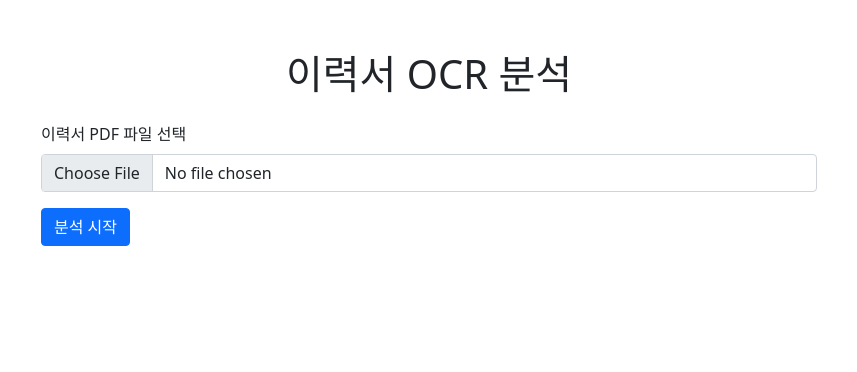
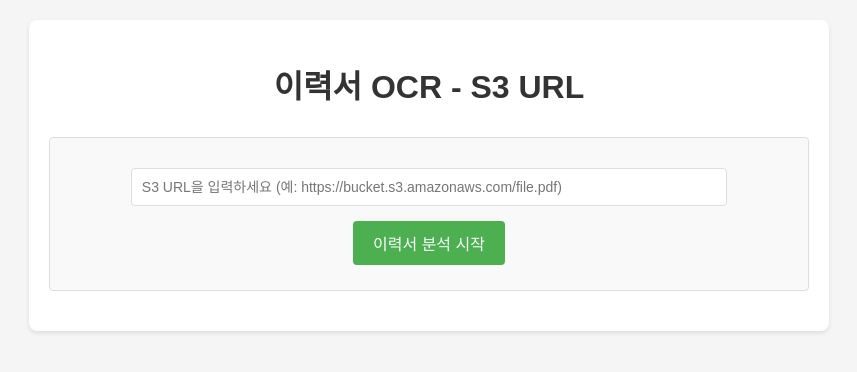
Before and after one commit to 100-hours-a-week/19-Respec-AI, a FastAPI app: page / in a window 1280 px wide. Shown: the top 372 px of the page, without its empty margins (211-1068 px from the left). Run offline with FastAPI, Linux system fonts and the light colour scheme.

Commit message:
[refactor]:FastAPI 서버 코드 개선

```diff
--- a/main.py
+++ b/main.py
@@ -1,4 +1,4 @@
-from fastapi import FastAPI, File, UploadFile, HTTPException, Request
+from fastapi import FastAPI, HTTPException, Request
 from fastapi.responses import HTMLResponse
 from fastapi.staticfiles import StaticFiles
 from fastapi.templating import Jinja2Templates
@@ -6,6 +6,7 @@
 import logging
 import os
 from model import OCRModel
+from pydantic import BaseModel
 
 # 로깅 설정
 logging.basicConfig(level=logging.INFO)
@@ -22,10 +23,14 @@
 
 # 정적 파일 및 템플릿 폴더 설정
 app.mount("/static", StaticFiles(directory="static"), name="static")
-templates = Jinja2Templates(directory="templates")   # ← 반드시 templates
+templates = Jinja2Templates(directory="templates")
 
 # OCR 모델 초기화
 ocr_model = OCRModel()
+
+# Pydantic 모델
+class S3URLRequest(BaseModel):
+    filelink: str
 
 @app.get("/", response_class=HTMLResponse)
 async def read_root(request: Request):
@@ -33,23 +38,146 @@
     return templates.TemplateResponse("index.html", {"request": request})
 
 @app.post("/ocrspec")
-async def analyze_resume(file: UploadFile = File(...)):
-    """이력서 PDF 분석"""
+async def analyze_resume_from_url(request: S3URLRequest):
+    """이력서 PDF 분석 (S3 URL)"""
     try:
-        # 파일 확장자 검사
-        if not file.filename.lower().endswith('.pdf'):
-            raise HTTPException(status_code=400, detail="PDF 파일만 업로드 가능합니다.")
+        s3_url = request.filelink.strip()
 
-        contents = await file.read()
-        results = ocr_model.process_pdf(contents)
+        # URL 유효성 검사
+        if not s3_url or not s3_url.startswith(('http://', 'https://')):
+            raise HTTPException(status_code=400, detail="유효한 URL을 입력해주세요.")
+
+        # PDF 파일인지 확인 (URL에서 파일 확장자 확인)
+        if not s3_url.lower().endswith('.pdf'):
+            raise HTTPException(status_code=400, detail="PDF 파일 URL만 처리 가능합니다.")
+
+        # S3 URL에서 PDF 처리
+        results = ocr_model.process_pdf_from_url(s3_url)
 
         if not results:
             raise HTTPException(status_code=400, detail="텍스트를 추출할 수 없습니다.")
 
-        return {"full_text": results}
+        # 구조화된 데이터로 파싱
+        structured_data = ocr_model.parse_resume(results)
+
+        # 응답 형식에 맞게 변환
+        response_data = {
+            "nickname": "",  # 추후 구현
+            "final_edu": "",
+            "final_status": "",
+            "desired_job": "",
+            "universities": [],
+            "careers": [],
+            "certificates": [],
+            "languages": [],
+            "activities": []
+        }
+
+        # 대학교 정보 변환
+        for uni in structured_data.get("universities", []):
+            university_info = {
+                "school_name": uni.get("name", ""),
+                "degree": uni.get("degree", ""),
+                "major": uni.get("major", ""),
+                "gpa": 0.0,  # 추후 구현
+                "gpa_max": 4.5  # 추후 구현
+            }
+            response_data["universities"].append(university_info)
+
+        # 학위 우선순위 비교 개선
+        degree_priority = ["박사", "석사", "학사", "전문학사", "고등학교"]
+        highest_degree = None
+        for uni in response_data["universities"]:
+            deg = uni.get("degree", "")
+            for d in degree_priority:
+                if d in deg:
+                    if (highest_degree is None) or (degree_priority.index(d) < degree_priority.index(highest_degree)):
+                        highest_degree = d
+
+        if highest_degree:
+            response_data["final_edu"] = highest_degree
+            response_data["final_status"] = "졸업"
+
+        # 경력 정보 변환
+        for career in structured_data.get("careers", []):
+            career_info = {
+                "company": career.get("company", ""),
+                "role": career.get("role", ""),
+                "work_month": career.get("work_month", 0)
+            }
+            response_data["careers"].append(career_info)
+
+        # 자격증 정보 변환
+        for cert in structured_data.get("certificates", []):
+            if isinstance(cert, dict):
+                response_data["certificates"].append(cert.get("name", ""))
+            else:
+                response_data["certificates"].append(str(cert))
+
+        # 언어 정보 변환
+        for lang in structured_data.get("languages", []):
+            if isinstance(lang, dict):
+                language_info = {
+                    "test": lang.get("test", ""),
+                    "score_or_grade": lang.get("score", "")
+                }
+                response_data["languages"].append(language_info)
+            else:
+                response_data["languages"].append({
+                    "test": str(lang),
+                    "score_or_grade": ""
+                })
+
+        # 활동 정보 변환
+        for activity in structured_data.get("activities", []):
+            if isinstance(activity, dict):
+                activity_info = {
+                    "name": activity.get("name", activity.get("description", "")),
+                    "role": activity.get("role", ""),
+                    "award": ""
+                }
+                response_data["activities"].append(activity_info)
+            else:
+                response_data["activities"].append({
+                    "name": str(activity),
+                    "role": "",
+                    "award": ""
+                })
+
+        # 수상 정보를 활동에 추가
+        for award in structured_data.get("awards", []):
+            if isinstance(award, dict):
+                award_info = {
+                    "name": award.get("description", ""),
+                    "role": "",
+                    "award": "수상"
+                }
+                response_data["activities"].append(award_info)
+            else:
+                response_data["activities"].append({
+                    "name": str(award),
+                    "role": "",
+                    "award": "수상"
+                })
+
+        return response_data
+
+    except HTTPException:
+        raise
     except Exception as e:
-        logger.error(f"이력서 분석 중 오류 발생: {str(e)}")
-        raise HTTPException(status_code=500, detail=str(e))
+        error_msg = str(e)
+        logger.error(f"S3 URL에서 이력서 분석 중 오류 발생: {error_msg}")
+
+        # 자격 증명 관련 에러인 경우 더 친화적인 메시지
+        if "credentials" in error_msg.lower():
+            raise HTTPException(
+                status_code=500,
+                detail="S3 파일에 접근할 수 없습니다. 파일이 공개되어 있는지 확인하거나, AWS 자격 증명을 설정해주세요."
+            )
+        elif "404" in error_msg or "not found" in error_msg.lower():
+            raise HTTPException(status_code=404, detail="파일을 찾을 수 없습니다. URL을 확인해주세요.")
+        else:
+            raise HTTPException(status_code=500, detail=f"처리 중 오류가 발생했습니다: {error_msg}")
 
 if __name__ == "__main__":
-    uvicorn.run(app, host="0.0.0.0", port=8000)
+    uvicorn.run("main:app", host="0.0.0.0", port=8000)
--- a/templates/index.html
+++ b/templates/index.html
@@ -3,157 +3,274 @@
 <head>
     <meta charset="UTF-8">
     <meta name="viewport" content="width=device-width, initial-scale=1.0">
-    <title>이력서 OCR 분석</title>
-    <link href="https://cdn.jsdelivr.net/npm/bootstrap@5.1.3/dist/css/bootstrap.min.css" rel="stylesheet">
+    <title>이력서 OCR - S3 URL</title>
     <style>
-        .container { max-width: 800px; margin-top: 50px; }
-        .result-box {
+        body {
+            font-family: 'Noto Sans KR', sans-serif;
+            max-width: 800px;
+            margin: 0 auto;
+            padding: 20px;
+            background-color: #f5f5f5;
+        }
+        .container {
+            background-color: white;
+            padding: 20px;
+            border-radius: 8px;
+            box-shadow: 0 2px 4px rgba(0,0,0,0.1);
+        }
+        h1 {
+            color: #333;
+            text-align: center;
+            margin-bottom: 30px;
+        }
+        .url-section {
+            text-align: center;
+            margin-bottom: 20px;
+            padding: 20px;
+            border: 1px solid #ddd;
+            border-radius: 4px;
+            background-color: #f9f9f9;
+        }
+        .url-input {
+            width: 80%;
+            padding: 10px;
+            border: 1px solid #ddd;
+            border-radius: 4px;
+            font-size: 14px;
+            margin: 10px 0;
+        }
+        .upload-btn {
+            background-color: #4CAF50;
+            color: white;
+            padding: 10px 20px;
+            border: none;
+            border-radius: 4px;
+            cursor: pointer;
+            font-size: 16px;
+            transition: background-color 0.3s;
+            margin: 5px;
+        }
+        .upload-btn:hover {
+            background-color: #45a049;
+        }
+        .result-section {
             margin-top: 20px;
             padding: 20px;
             border: 1px solid #ddd;
-            border-radius: 5px;
-            background-color: #f8f9fa;
+            border-radius: 4px;
+            background-color: #fff;
+            white-space: pre-wrap;
+            font-size: 14px;
+            line-height: 1.6;
+            max-height: 500px;
+            overflow-y: auto;
         }
         .loading {
             display: none;
             text-align: center;
             margin: 20px 0;
         }
-        .error-message {
+        .error {
+            color: red;
+            text-align: center;
+            margin: 10px 0;
             display: none;
-            color: red;
-            margin: 10px 0;
+        }
+        .info-box {
+            background-color: #e3f2fd;
+            border: 1px solid #2196f3;
+            border-radius: 4px;
+            padding: 15px;
+            margin-bottom: 20px;
+            text-align: left;
+        }
+        .resume-data {
+            text-align: left;
+        }
+        .section {
+            margin-bottom: 20px;
+            padding: 15px;
+            border: 1px solid #e0e0e0;
+            border-radius: 5px;
+            background-color: #fafafa;
+        }
+        .section h4 {
+            margin: 0 0 10px 0;
+            color: #333;
+            border-bottom: 2px solid #4CAF50;
+            padding-bottom: 5px;
+        }
+        .item {
+            margin-bottom: 10px;
+            padding: 8px;
+            background-color: white;
+            border-radius: 3px;
+            border-left: 3px solid #4CAF50;
+        }
+        .cert {
+            display: inline-block;
+            background-color: #e8f5e8;
+            padding: 4px 8px;
+            margin: 2px;
+            border-radius: 3px;
+            font-size: 12px;
         }
     </style>
 </head>
 <body>
     <div class="container">
-        <h1 class="text-center mb-4">이력서 OCR 분석</h1>
+        <h1>이력서 OCR - S3 URL</h1>
 
-        <form id="uploadForm" class="mb-4">
-            <div class="mb-3">
-                <label for="file" class="form-label">이력서 PDF 파일 선택</label>
-                <input type="file" class="form-control" id="file" accept=".pdf" required>
-            </div>
-            <button type="submit" class="btn btn-primary">분석 시작</button>
-        </form>
 
-        <div class="loading">
-            <div class="spinner-border text-primary" role="status">
-                <span class="visually-hidden">Loading...</span>
-            </div>
-            <p class="mt-2">이력서 분석 중...</p>
+
+        <div class="url-section">
+            <input type="text" id="s3Url" class="url-input" placeholder="S3 URL을 입력하세요 (예: https://bucket.s3.amazonaws.com/file.pdf)">
+            <br>
+            <button class="upload-btn" onclick="processS3Url()">이력서 분석 시작</button>
         </div>
 
-        <div class="error-message"></div>
-
-        <div class="result-box" style="display: none;">
-            <h3>분석 결과</h3>
-            <div id="result"></div>
+        <div class="loading" id="loading">
+            처리 중... 잠시만 기다려주세요.
         </div>
 
-        <div id="resultBox" class="mt-4" style="display: none;">
-            <h4>분석 결과</h4>
-            <div class="card">
-                <div class="card-body">
-                    <div id="fullText" class="text-content" style="white-space: pre-line; line-height: 1.8; font-size: 1.1em; font-family: 'Noto Sans KR', sans-serif;"></div>
-                </div>
-            </div>
+        <div class="error" id="error"></div>
+
+        <div class="result-section" id="result" style="display: none;">
+            <h3>📄 이력서 분석 결과:</h3>
+            <div id="extractedText"></div>
         </div>
     </div>
 
     <script>
-        document.getElementById('uploadForm').addEventListener('submit', async (e) => {
-            e.preventDefault();
+        const loading = document.getElementById('loading');
+        const error = document.getElementById('error');
+        const result = document.getElementById('result');
+        const extractedText = document.getElementById('extractedText');
+        const s3UrlInput = document.getElementById('s3Url');
 
-            const fileInput = document.getElementById('file');
-            const file = fileInput.files[0];
+        function formatStructuredData(data) {
+            let html = '<div class="resume-data">';
 
-            if (!file) {
-                showError('파일을 선택해주세요.');
+            // 대학교 정보
+            if (data.universities && data.universities.length > 0) {
+                html += '<div class="section"><h4>🎓 학력</h4>';
+                data.universities.forEach(uni => {
+                    html += `<div class="item">`;
+                    html += `<strong>학교:</strong> ${uni.school_name || '-'}<br>`;
+                    html += `<strong>학위:</strong> ${uni.degree || '-'}<br>`;
+                    html += `<strong>전공:</strong> ${uni.major || '-'}<br>`;
+                    html += `<strong>학점:</strong> ${uni.gpa || '-'}/${uni.gpa_max || '-'}`;
+                    html += '</div>';
+                });
+                html += '</div>';
+            }
+
+            // 경력 정보
+            if (data.careers && data.careers.length > 0) {
+                html += '<div class="section"><h4>💼 경력</h4>';
+                data.careers.forEach(career => {
+                    html += `<div class="item">`;
+                    html += `<strong>회사:</strong> ${career.company || '-'}<br>`;
+                    html += `<strong>직무:</strong> ${career.role || '-'}<br>`;
+                    html += `<strong>근무기간:</strong> ${career.work_month || '-'}개월`;
+                    html += '</div>';
+                });
+                html += '</div>';
+            }
+
+            // 자격증
+            if (data.certificates && data.certificates.length > 0) {
+                html += '<div class="section"><h4>자격증</h4>';
+                html += '<div class="item">';
+                data.certificates.forEach(cert => {
+                    html += `<span class="cert">${cert}</span> `;
+                });
+                html += '</div></div>';
+            }
+
+            // 언어
+            if (data.languages && data.languages.length > 0) {
+                html += '<div class="section"><h4>어학</h4>';
+                data.languages.forEach(lang => {
+                    html += `<div class="item">`;
+                    html += `<strong>시험:</strong> ${lang.test || '-'}<br>`;
+                    html += `<strong>점수:</strong> ${lang.score_or_grade || '-'}`;
+                    html += '</div>';
+                });
+                html += '</div>';
+            }
+
+            // 활동
+            if (data.activities && data.activities.length > 0) {
+                html += '<div class="section"><h4>활동</h4>';
+                data.activities.forEach(activity => {
+                    html += `<div class="item">`;
+                    html += `<strong>활동명:</strong> ${activity.name || '-'}<br>`;
+                    html += `<strong>역할:</strong> ${activity.role || '-'}<br>`;
+                    html += `<strong>수상:</strong> ${activity.award || '-'}`;
+                    html += '</div>';
+                });
+                html += '</div>';
+            }
+
+            html += '</div>';
+            return html;
+        }
+
+        async function processS3Url() {
+            const s3Url = s3UrlInput.value.trim();
+            if (!s3Url) {
+                error.textContent = 'S3 URL을 입력해주세요.';
+                error.style.display = 'block';
                 return;
             }
 
-            // 파일 형식 검사
-            if (!file.name.toLowerCase().endsWith('.pdf')) {
-                showError('PDF 파일만 업로드 가능합니다.');
+            // URL 형식 검증
+            if (!s3Url.startsWith('http://') && !s3Url.startsWith('https://')) {
+                error.textContent = '올바른 URL 형식을 입력해주세요.';
+                error.style.display = 'block';
                 return;
             }
 
-            // UI 상태 초기화
-            showLoading();
-            hideError();
-            hideResult();
-
-            const formData = new FormData();
-            formData.append('file', file);
+            // UI 초기화
+            loading.style.display = 'block';
+            error.style.display = 'none';
+            result.style.display = 'none';
 
             try {
                 const response = await fetch('/ocrspec', {
                     method: 'POST',
-                    body: formData
+                    headers: {
+                        'Content-Type': 'application/json',
+                    },
+                    body: JSON.stringify({ filelink: s3Url }),
+                    signal: AbortSignal.timeout(300000) // 5분 타임아웃
                 });
+
+                if (!response.ok) {
+                    const errorData = await response.json();
+                    throw new Error(errorData.detail || 'S3 URL 처리 중 오류가 발생했습니다.');
+                }
 
                 const data = await response.json();
 
-                if (response.ok) {
-                    displayResults(data);
-                } else {
-                    showError(data.detail || '분석 중 오류가 발생했습니다.');
-                }
-            } catch (error) {
-                showError('서버 통신 중 오류가 발생했습니다.');
+                // 구조화된 데이터 표시
+                extractedText.innerHTML = formatStructuredData(data);
+                result.style.display = 'block';
+            } catch (err) {
+                error.textContent = err.message;
+                error.style.display = 'block';
             } finally {
-                hideLoading();
+                loading.style.display = 'none';
+            }
+        }
+
+        // Enter 키로도 처리 가능하도록
+        s3UrlInput.addEventListener('keypress', function(e) {
+            if (e.key === 'Enter') {
+                processS3Url();
             }
         });
-
-        function showLoading() {
-            document.querySelector('.loading').style.display = 'block';
-        }
-
-        function hideLoading() {
-            document.querySelector('.loading').style.display = 'none';
-        }
-
-        function showError(message) {
-            const errorDiv = document.querySelector('.error-message');
-            errorDiv.textContent = message;
-            errorDiv.style.display = 'block';
-        }
-
-        function hideError() {
-            document.querySelector('.error-message').style.display = 'none';
-        }
-
-        function displayResults(data) {
-            const resultBox = document.getElementById('resultBox');
-            const fullText = document.getElementById('fullText');
-
-            // 전체 텍스트 표시 (빈 줄 제거하고 깔끔하게 표시)
-            const cleanText = data.full_text
-                .filter(text => text.trim().length > 0)
-                .map(text => text.trim())
-                .join('\n');  // 단락 구분을 위해 두 줄 띄우기
-
-            fullText.textContent = cleanText;
-            resultBox.style.display = 'block';
-        }
-
-        function hideResult() {
-            document.querySelector('.result-box').style.display = 'none';
-        }
-
-        function getSectionName(section) {
-            const names = {
-                'education': '학력',
-                'experience': '경력',
-                'skills': '기술',
-                'certificates': '자격증',
-                'languages': '어학'
-            };
-            return names[section] || section;
-        }
     </script>
 </body>
 </html>
```
